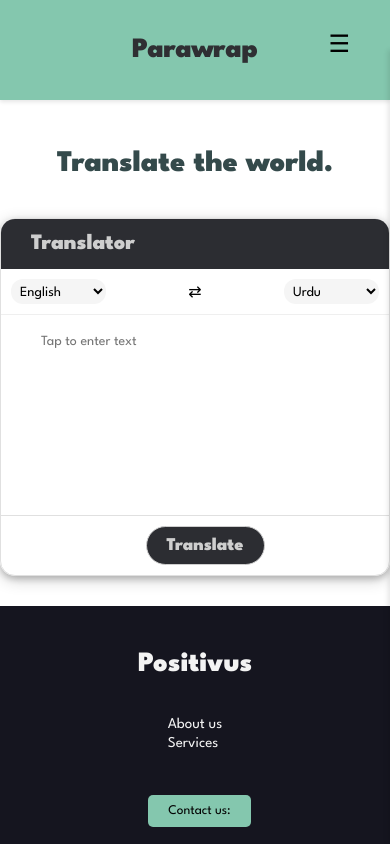
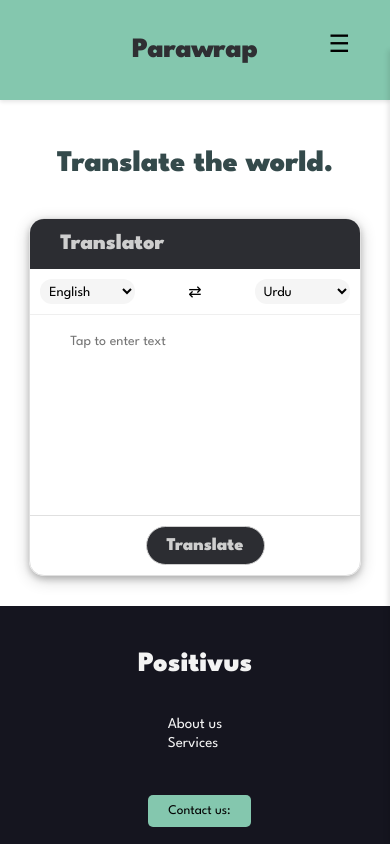
Before and after one commit to 1rayanharoon/Text-Summarizer, a React (Create React App) app in the folder front-end/: page /translator in a window 390 px wide. Shown: the top 844 px of the page. Built offline with nearby package versions, Linux system fonts and the light colour scheme.

Commit message:
Made the Translator Page responsive

```diff
--- a/front-end/src/components/Translator.css
+++ b/front-end/src/components/Translator.css
@@ -200,3 +200,18 @@
     color: #84C7AE;
     border-color: #84C7AE;
   }
+
+  @media (max-width: 768px){
+    .translator-container
+    {
+        margin: auto;
+        max-width: 70%;
+    }
+  }
+  @media (max-width: 480px){
+    .translator-container
+    {
+        margin: auto;
+        max-width: 85%;
+    }
+  }
```
